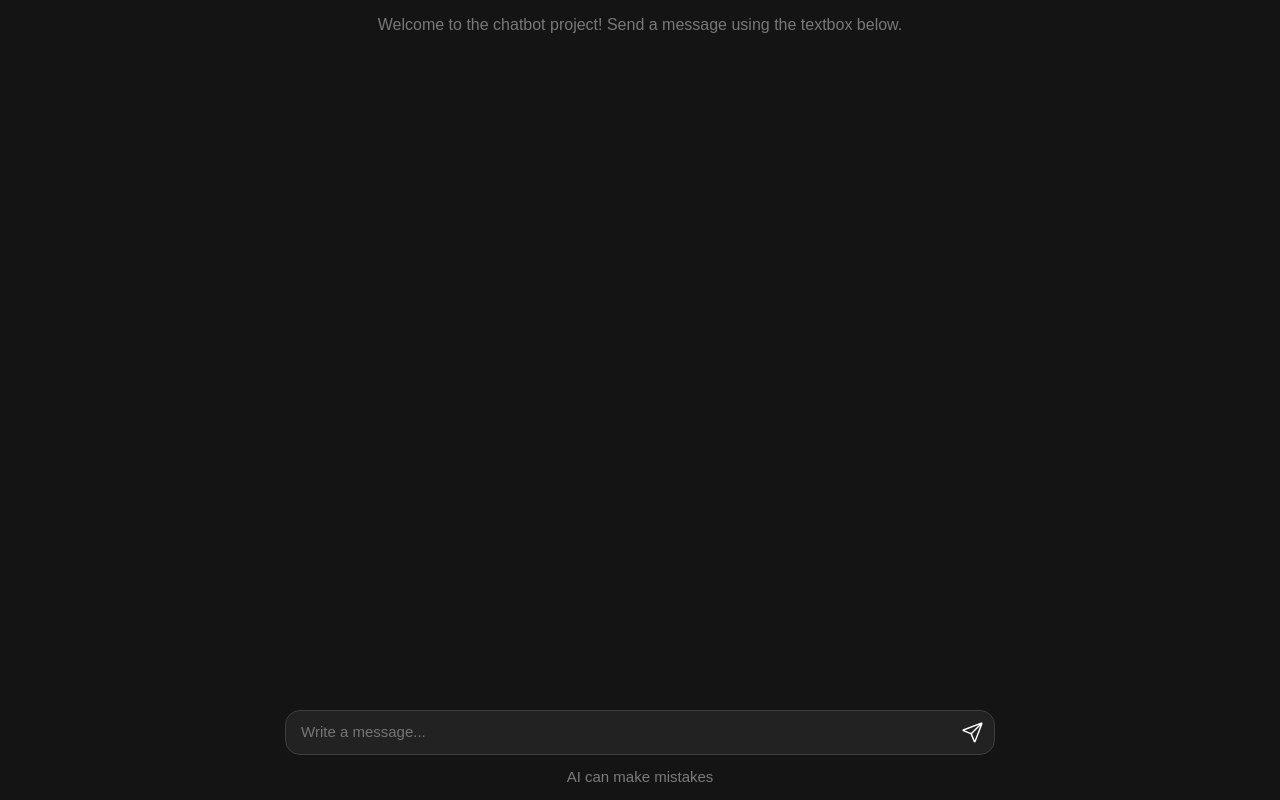
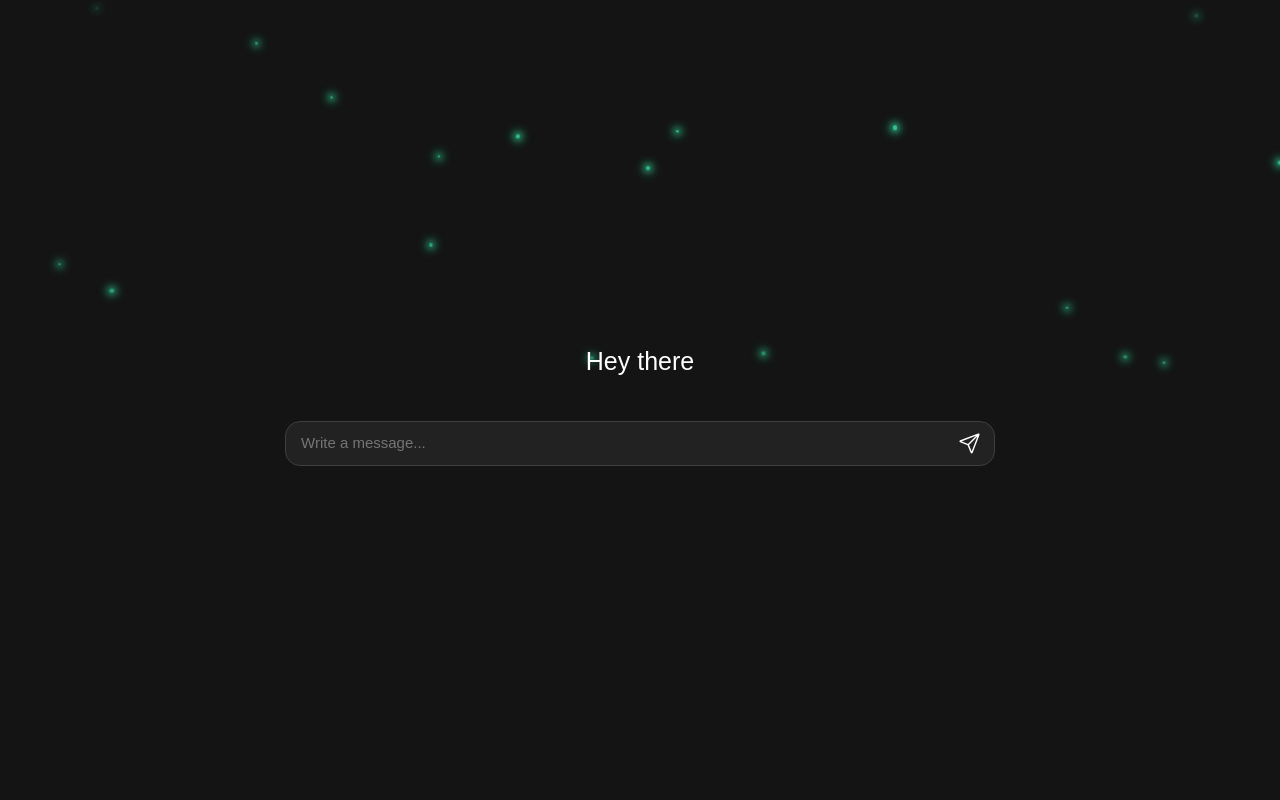
Before and after one commit to bvkube95-ship-it/chatBot, a React (Vite) app: page / in a window 1280 px wide. Built offline with nearby package versions, Linux system fonts and the light colour scheme.

Commit message:
Fireflies + empty state

```diff
--- a/index.html
+++ b/index.html
@@ -2,7 +2,7 @@
 <html lang="en">
   <head>
     <meta charset="UTF-8" />
-    <link rel="icon" type="image/svg+xml" href="/favicon.svg" />
+    <link rel="icon" type="image/svg+xml" href="/public/favicon.png" />
     <meta name="viewport" content="width=device-width, initial-scale=1.0" />
     <title>chatBot</title>
   </head>
--- a/src/App.css
+++ b/src/App.css
@@ -38,6 +38,17 @@ body {
     flex-direction: column;
 }
 
+.app-container.empty-state {
+    justify-content: center;
+}
+
+.welcome-message {
+    text-align: center;
+    color: white;
+    font-size: 25px;
+}
+
+
 .chat-input-wrapper {
     background-color: rgb(20, 20, 20);
     position: sticky;
@@ -47,6 +58,12 @@ body {
     margin-top: auto;
 
     box-sizing: border-box;
+}
+
+.app-container.empty-state .chat-input-wrapper {
+    position: static;
+    margin-top: 0;
+    background-color: transparent;
 }
 
 .chat-input-wrapper::before {
--- a/src/App.tsx
+++ b/src/App.tsx
@@ -1,19 +1,24 @@
 import { useState } from 'react'
 import ChatInput from './components/ChatInput'
 import ChatMessages from './components/ChatMessages'
+import Fireflies from './components/FireFlies'
 import type { MessageBox } from './types'
 import './App.css'
 
 function App() {
   const [chatMessages, setChatMessages] = useState<MessageBox[]>([])
   const [isBotTyping, setIsBotTyping] = useState(false)
+  const isEmpty = chatMessages.length === 0
 
   return (
-    <div className="app-container">
-      {chatMessages.length === 0 && (
-          <p className="welcome-message">
-            Welcome to the chatbot project! Send a message using the textbox below.
-          </p>
+    <div className={`app-container ${isEmpty ? 'empty-state' : ''}`}>
+      {isEmpty && (
+          <>
+            <Fireflies />
+            <p className="welcome-message">
+              Hey there
+            </p>
+          </>
         )}
       <ChatMessages
         chatMessages={chatMessages}
@@ -27,6 +32,9 @@ function App() {
             setIsBotTyping={setIsBotTyping}
         />
       </div>
+          {!isEmpty && (
+              <p className="ai-mistakes-message">AI can make mistakes</p>
+          )}
     </div>
   )
 }
--- a/src/components/ChatInput.tsx
+++ b/src/components/ChatInput.tsx
@@ -154,7 +154,6 @@ function ChatInput({ chatMessages, setChatMessages, isBotTyping, setIsBotTyping
           </span>
         </button>
       </div>
-        <p className="ai-mistakes-message">AI can make mistakes</p>
     </>
   )
 }
--- a/src/components/ChatMessages.tsx
+++ b/src/components/ChatMessages.tsx
@@ -5,7 +5,6 @@ import loadingCircle from '../assets/loading-spinner.gif'
 import './styles/ChatMessages.css'
 
 function ChatMessages({ chatMessages, isBotTyping }: ChatMessagesProps) {
-
   const shouldAutoScrollRef = useRef(true)
 
   useEffect(() => {
@@ -49,7 +48,11 @@ function ChatMessages({ chatMessages, isBotTyping }: ChatMessagesProps) {
       {isBotTyping && (
         <div className="chat-message-bot">
           <div className="chat-message-text">
-            <img src={loadingCircle} className="chat-loading-circle" />
+            <div className="typing-indicator">
+              <span></span>
+              <span></span>
+              <span></span>
+            </div>
           </div>
         </div>
       )}
--- /dev/null
+++ b/src/components/Fireflies.tsx
@@ -0,0 +1,48 @@
+import { useMemo } from 'react'
+import './styles/Fireflies.css'
+
+interface Firefly {
+  id: number
+  left: number
+  size: number
+  duration: number
+  delay: number
+  drift: number
+}
+
+const FIREFLY_COUNT = 25
+
+function Fireflies() {
+  const fireflies = useMemo<Firefly[]>(() => {
+    return Array.from({ length: FIREFLY_COUNT }, (_, i) => ({
+      id: i,
+      left: Math.random() * 100,
+      size: 2 + Math.random() * 3,
+      duration: 8 + Math.random() * 10,
+      delay: Math.random() * 10,
+      drift: -30 + Math.random() * 60,
+    }))
+  }, [])
+
+  return (
+    <div className="fireflies-container">
+      {fireflies.map((f) => (
+        <span
+          key={f.id}
+          className="firefly"
+          style={{
+            left: `${f.left}%`,
+            width: `${f.size}px`,
+            height: `${f.size}px`,
+            animationDuration: `${f.duration}s`,
+            animationDelay: `${f.delay}s`,
+            // @ts-expect-error — кастомное CSS-свойство для использования в keyframes
+            '--drift': `${f.drift}px`,
+          }}
+        />
+      ))}
+    </div>
+  )
+}
+
+export default Fireflies
--- a/src/components/styles/ChatInput.css
+++ b/src/components/styles/ChatInput.css
@@ -47,7 +47,7 @@
 .send-btn {
     position: absolute;
 
-    right: 25px;
+    right: 28px;
     bottom: 5px;
 
     width: 35px;
@@ -123,12 +123,3 @@
         100% 100%
     );
 }
-
-.ai-mistakes-message {
-    color: rgb(124, 124, 124);
-
-    font-size: 15px;
-    text-align: center;
-
-    margin-top: 0;
-}
--- a/src/components/styles/ChatMessage.css
+++ b/src/components/styles/ChatMessage.css
@@ -1,8 +1,3 @@
-.welcome-message {
-    text-align: center;
-    color: rgb(120, 120, 120);
-}
-
 .chat-message-user {
     display: flex;
     justify-content: end;
--- a/src/components/styles/ChatMessages.css
+++ b/src/components/styles/ChatMessages.css
@@ -5,3 +5,61 @@
     padding: 0 20px;
     box-sizing: border-box;
 }
+
+
+.app-container.empty-state .chat-input-wrapper::before {
+    display: none;
+}
+
+.logo {
+    width: 60px;
+    height: 60px;
+}
+
+.ai-mistakes-message {
+    color: rgb(124, 124, 124);
+
+    font-size: 15px;
+    text-align: center;
+
+    margin-top: 0;
+}
+
+.typing-indicator {
+    display: flex;
+    align-items: center;
+    gap: 5px;
+}
+
+.typing-indicator span {
+    width: 6px;
+    height: 6px;
+
+    border-radius: 50%;
+
+    background-color: rgb(25, 135, 84);
+
+    animation: typing 1.2s infinite ease-in-out;
+}
+
+.typing-indicator span:nth-child(1) {
+    animation-delay: 0s;
+}
+
+.typing-indicator span:nth-child(2) {
+    animation-delay: 0.15s;
+}
+
+.typing-indicator span:nth-child(3) {
+    animation-delay: 0.3s;
+}
+
+@keyframes typing {
+    0%, 60%, 100% {
+        transform: translateY(0);
+    }
+
+    30% {
+        transform: translateY(-6px);
+    }
+}
--- /dev/null
+++ b/src/components/styles/Fireflies.css
@@ -0,0 +1,44 @@
+.fireflies-container {
+    position: fixed;
+    inset: 0;
+    overflow: hidden;
+    pointer-events: none;
+    z-index: -1;
+}
+
+.firefly {
+    position: absolute;
+    top: -10px;
+    border-radius: 50%;
+
+    background: rgb(52, 211, 153);
+    box-shadow:
+        0 0 6px 2px rgba(52, 211, 153, 0.8),
+        0 0 12px 4px rgba(52, 211, 153, 0.4);
+
+    animation-name: firefly-fall;
+    animation-timing-function: linear; /* было ease-in-out */
+    animation-iteration-count: infinite;
+    opacity: 0;
+}
+
+@keyframes firefly-fall {
+    0% {
+        transform: translate(0, 0);
+        opacity: 0;
+    }
+    10% {
+        opacity: 1;
+    }
+    50% {
+        transform: translate(var(--drift), 50vh);
+        opacity: 0.6;
+    }
+    90% {
+        opacity: 0.8;
+    }
+    100% {
+        transform: translate(calc(var(--drift) * 1.5), 105vh);
+        opacity: 0;
+    }
+}
```
Also changed, not shown: public/favicon.png (added).
